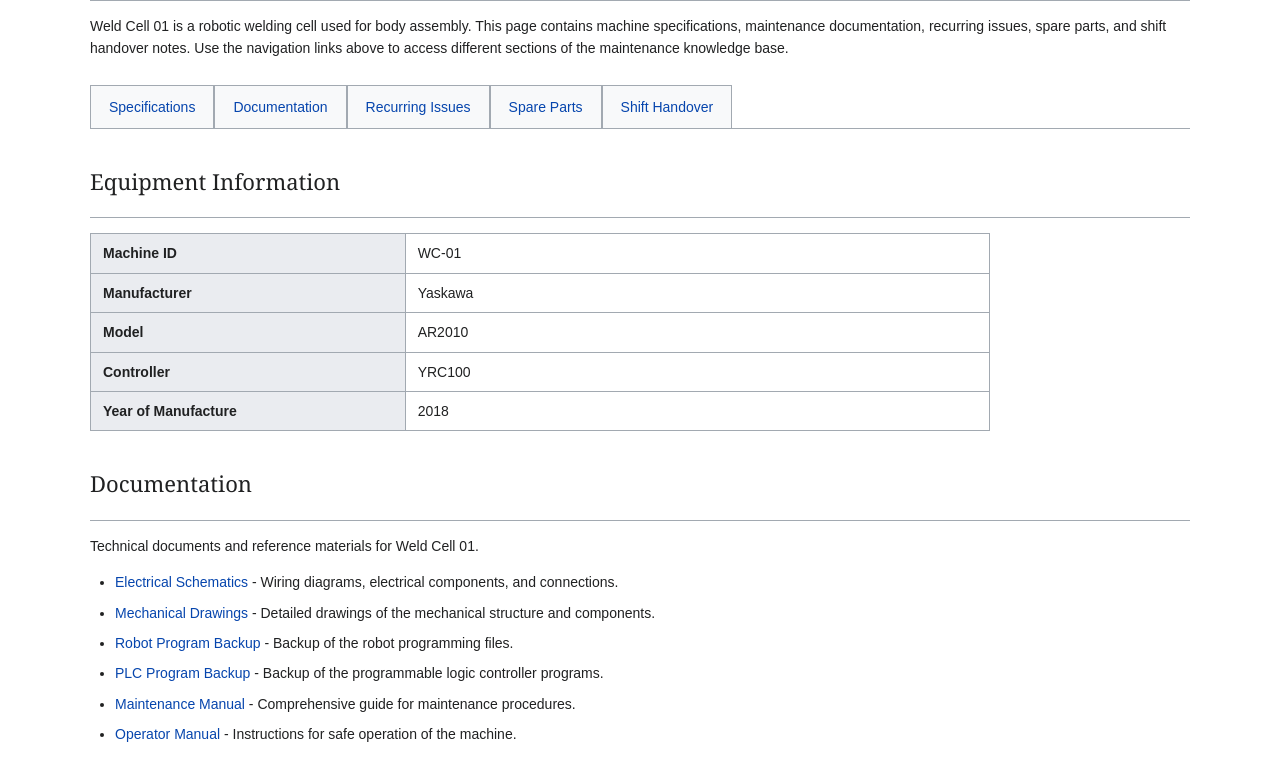
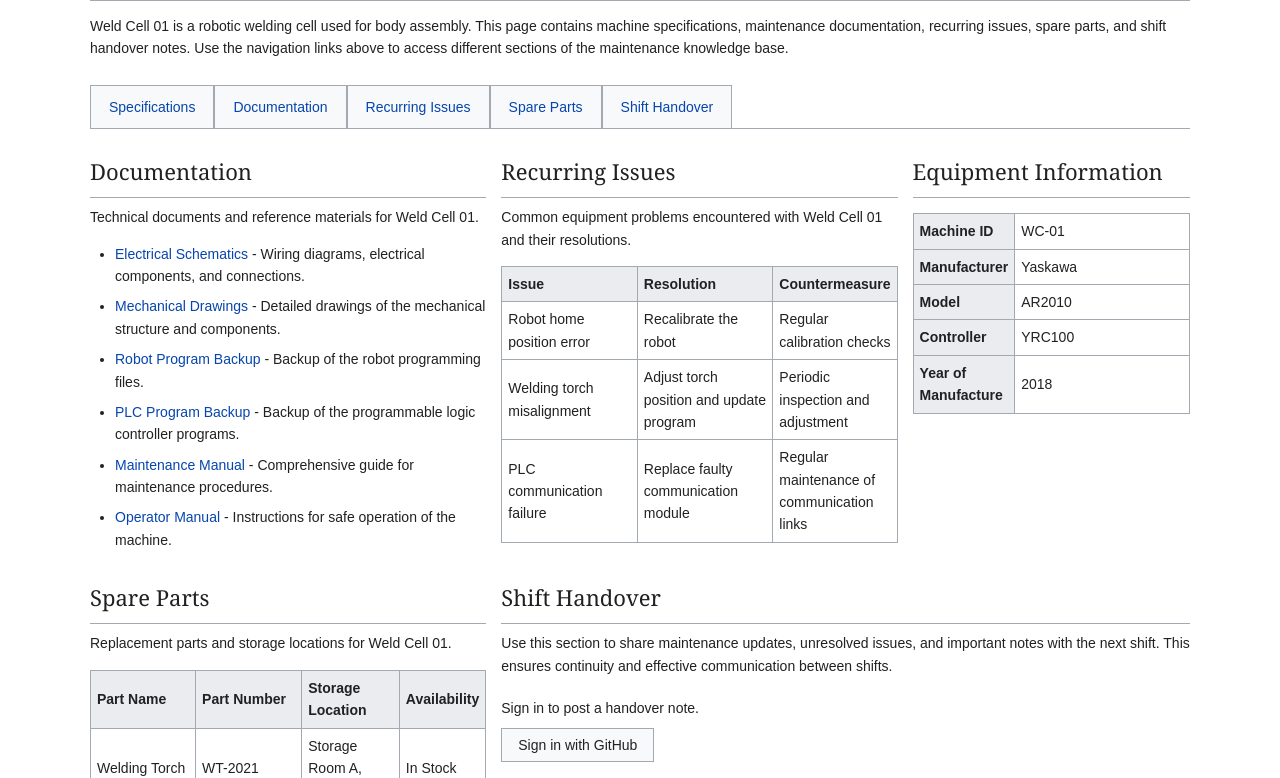
Before and after one commit to aabledso/machineLink, a plain HTML site: page welder.html in a window 1280 px wide. Shown: the part 172-950 px from the top of the page. Drawn offline with Linux system fonts and the light colour scheme; no server answers.

Commit message:
Re-arranged sections

```diff
--- a/style.css
+++ b/style.css
@@ -232,3 +232,62 @@ th {
     line-height: 1.6;
     white-space: pre-wrap;
 }
+
+/*dashboard layout*/
+.machine-grid {
+    display: grid;
+    grid-template-columns: 1fr 1fr 0.7fr;
+    gap: 15px;
+    align-items: start;
+    margin-top: 12px;
+}
+
+.machine-grid section {
+    margin: 0;
+    padding: 0;
+    min-width: 0;
+}
+
+.machine-grid h2 {
+    margin-top: 0;
+    margin-bottom: 8px;
+}
+
+.machine-grid p {
+    margin: 8px 0;
+}
+
+.machine-grid table {
+    width: 1005;
+    border-collapse: collapse;
+}
+
+.machine-grid th,
+.machine-grid td {
+    padding: 6px;
+}
+
+#specifications {
+    grid-column: 3;
+    grid-row: 1;
+}
+
+#documentation {
+    grid-column: 1;
+    grid-row: 1;
+}
+
+#issues {
+    grid-column: 2;
+    grid-row: 1;
+}
+
+#parts {
+    grid-column: 1;
+    grid-row: 2;
+}
+
+#handover {
+    grid-column: 2 / 4;
+    grid-row: 2;
+}
--- a/welder.html
+++ b/welder.html
@@ -35,6 +35,7 @@
             <a href="#parts">Spare Parts</a>
             <a href="#handover">Shift Handover</a>
         </nav>
+        <div class="machine-grid">
             <section id="specifications">
                 <h2>Equipment Information</h2>
                 <hr>
@@ -171,6 +172,7 @@
                 </div>
 
             </section>
+        </div>
     </main>
     <script type="module" src="handover.js"></script>
 
```
Lines whose indentation alone changed are shown as unchanged.
